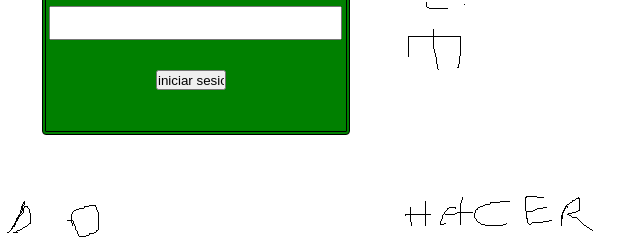
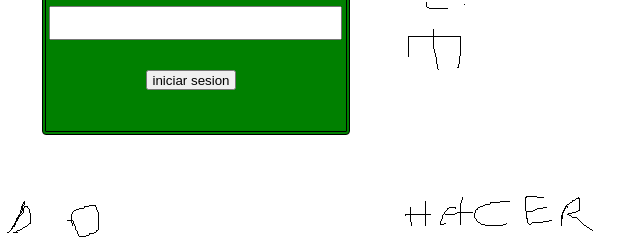
Before and after one commit to AgustinLieutier/calculadora, a plain HTML site: page sesion.html in a window 1280 px wide. Shown: the part 283-523 px from the top of the page, 444-1084 px from the left. Drawn offline with Linux system fonts and the light colour scheme.

Commit message:
log in fix

```diff
--- a/sesion.html
+++ b/sesion.html
@@ -16,6 +16,6 @@
         <input id="nombre"></input>
         <h3>Contraseña</h3>
         <input id="contraseña"></input>
-        <input type="submit" name="" id="submit" value="iniciar sesion" onclick="validacion()"></div>
+        <input type="submit" id="submit" value="iniciar sesion" onclick="validacion()"></div>
 </body>
     </html>
--- a/sesionstyle.css
+++ b/sesionstyle.css
@@ -37,7 +37,7 @@
 }
 #submit{
     display: block;
-    margin-left: 110px;
-    width: 70px;
+    margin-left: 100px;
+    width: 90px;
     height: 20px;
 }
```
